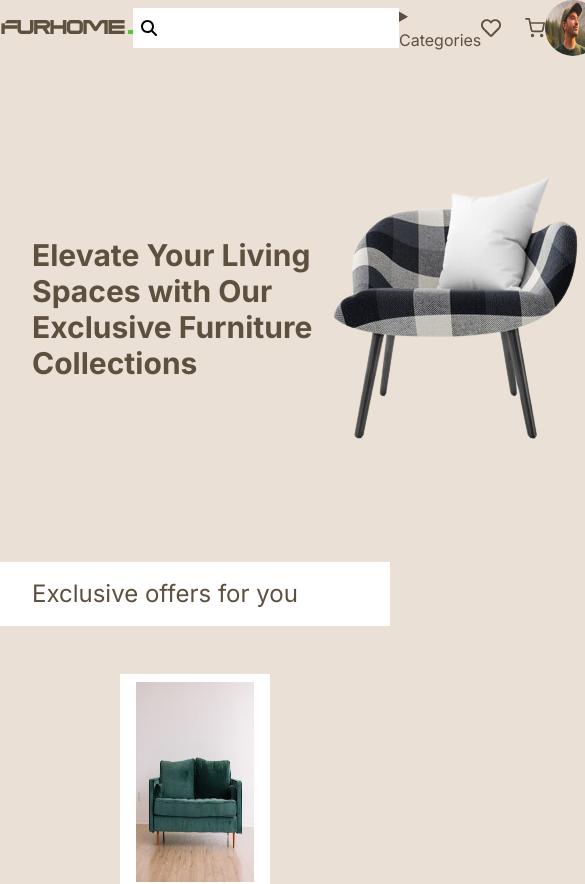
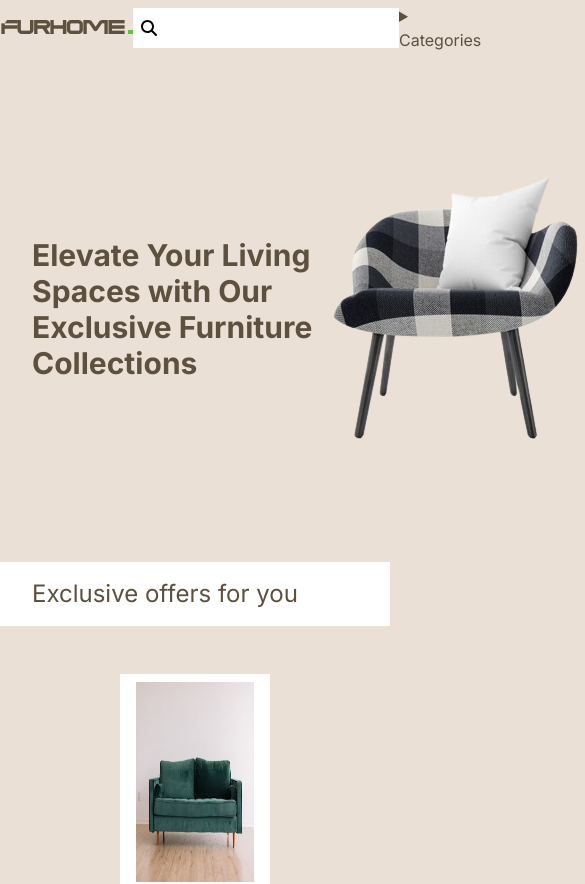
Before and after one commit to MuthoniMN/hng-frontend-2, a Next.js app: page / in a window 390 px wide. Shown: the top 884 px of the page, 585 px wide, since content can reach past the window. Built offline with nearby package versions, Linux system fonts and the light colour scheme.

Commit message:
Refact: responsive nav

```diff
--- a/src/components/Navbar.js
+++ b/src/components/Navbar.js
@@ -2,20 +2,24 @@
 import Image from "next/image";
 import SearchBar from "./SearchBar";
 import CategoriesDropdown from "./CategoriesDropdown";
-import { FiShoppingCart } from "react-icons/fi";
 import { FaRegHeart} from "react-icons/fa"
-
+import { FaCartShopping, FaBars } from "react-icons/fa6";
+import { useRouter } from "next/navigation";
 const NavBar = () => {
+    const router = useRouter();
     return (
         <nav className="flex justify-around items-center">
             <Image src={'/imgs/logo.png'} alt="Furhome E-commerce Store" width={150} height={75} />
             <SearchBar />
             <CategoriesDropdown />
-            <p className="flex gap-6 text-xl">
+            <p className="hidden md:flex gap-6 text-xl">
                 <FaRegHeart />
-                <FiShoppingCart />
+                <FaCartShopping onClick={() => router.push('/cart')} />
             </p>
-            <Image src={'/imgs/user-profile.png'} alt="Furhome E-commerce Store" width={56} height={56} className="w-[56px] h-[56px] rounded-full" />
+            <div className="w-[56px] h-[56px]">
+                        <Image src={'/imgs/user-profile.png'} alt="Furhome E-commerce Store" width={56} height={56} className="w-[100%] rounded-full" />
+                        </div>
+            <FaBars className="text-3xl block md:hidden"  />
         </nav>
     )
 }
```
